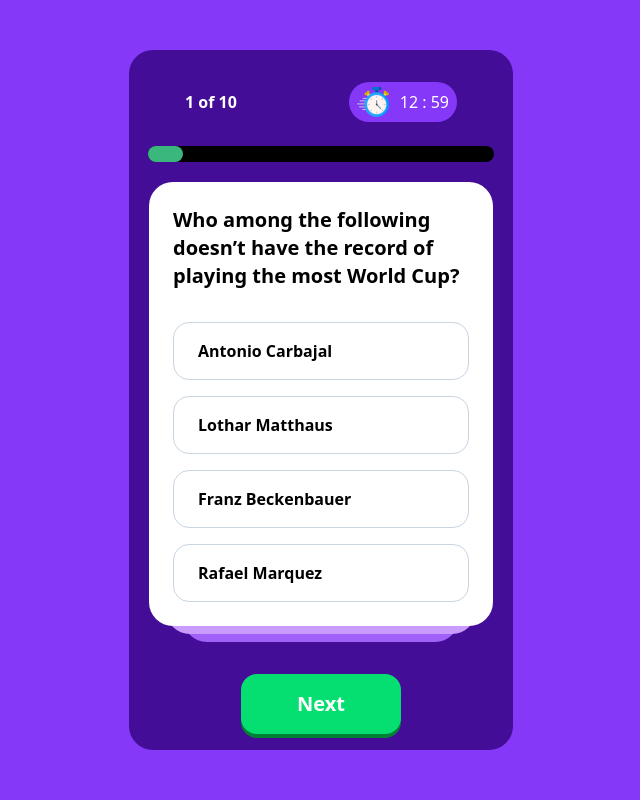
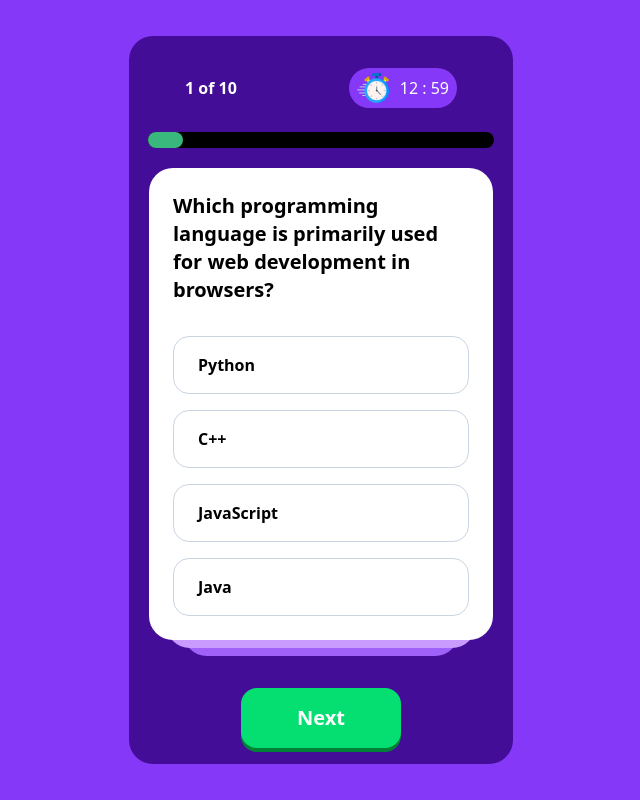
Before and after one commit to 11saim/React-Projects, a React (Vite) app in the folder Quiz App/: page / in a window 1280 px wide. Shown: the whole page, without its empty margins (319-959 px from the left). Built offline with nearby package versions, Linux system fonts and the light colour scheme.

Commit message:
Ques Ans Dynamically Set

```diff
--- a/Quiz App/src/components/Button.jsx
+++ b/Quiz App/src/components/Button.jsx
@@ -1,9 +1,13 @@
 import React from "react";
 
-export default function Button({ setIsStart }) {
+export default function Button({ setIsStart, isAnswered }) {
   return (
     <div
-      onClick={() => setIsStart(false)}
+      onClick={() => {
+        if (isAnswered) {
+          setIsStart(false);
+        }
+      }}
       className="relative w-40 mx-auto mt-5 xs:mt-12 cursor-pointer text-xl text-center"
     >
       <div className="absolute w-full h-full bg-green-700 rounded-2xl top-1 left-0 z-10"></div>
--- a/Quiz App/src/components/Main.jsx
+++ b/Quiz App/src/components/Main.jsx
@@ -1,22 +1,20 @@
 import React from "react";
 
-export default function Main() {
+export default function Main({ question, options }) {
   return (
     <div className="relative m-4 mt-7 xs:m-5">
       <div className="absolute top-0 xs:top-4 left-[10%] w-[80%] h-full bg-[#9f61f7] rounded-3xl z-10"></div>
       <div className="absolute top-0 xs:top-2 left-[5%] w-[90%] h-full bg-[#c99bfe] rounded-3xl z-20"></div>
       <div className="bg-white p-5 xs:p-6 rounded-3xl relative z-30">
         <div className="question">
-          <p className="text-lg xs:text-xl font-bold leading-7">
-            Who among the following doesn’t have the record of playing the most
-            World Cup?
-          </p>
+          <p className="text-lg xs:text-xl font-bold leading-7">{question}</p>
         </div>
         <div className="answer mt-5 xs:mt-8 space-y-4">
-          <div className="option">Antonio Carbajal</div>
-          <div className="option">Lothar Matthaus</div>
-          <div className="option">Franz Beckenbauer</div>
-          <div className="option">Rafael Marquez</div>
+          {options.map((option, index) => (
+            <div key={index} className="option">
+              {option}
+            </div>
+          ))}
         </div>
       </div>
     </div>
--- a/Quiz App/src/components/QuizApp.jsx
+++ b/Quiz App/src/components/QuizApp.jsx
@@ -8,6 +8,7 @@ function QuizApp() {
   const [data, setData] = useState(null);
   const [currQues, setcurrQues] = useState(1);
   const [isStart, setIsStart] = useState(true);
+  const [isAnswered, setIsAnswered] = useState(false);
 
   useEffect(() => {
     async function fetchData() {
@@ -30,8 +31,8 @@ function QuizApp() {
         isStart={isStart}
         setIsStart={setIsStart}
       />
-      <Main />
-      <Button setIsStart={setIsStart} />
+      <Main question={data[currQues - 1]["question"]} options={data[currQues - 1]['options']}/>
+      <Button setIsStart={setIsStart} isAnswered={true} />
     </div>
   ) : (
     <Loader />
--- a/Quiz App/src/components/Timer.jsx
+++ b/Quiz App/src/components/Timer.jsx
@@ -1,7 +1,7 @@
 import React, { useEffect, useRef, useState } from "react";
 import stopwatch from "../assets/stopwatch.png";
 
-export default function Timer({isStart,setIsStart}) {
+export default function Timer({ isStart, setIsStart }) {
   const [timeLeft, setTimeLeft] = useState(17999);
   const timerIdRef = useRef(null);
   const startTimeRef = useRef(null);
```
